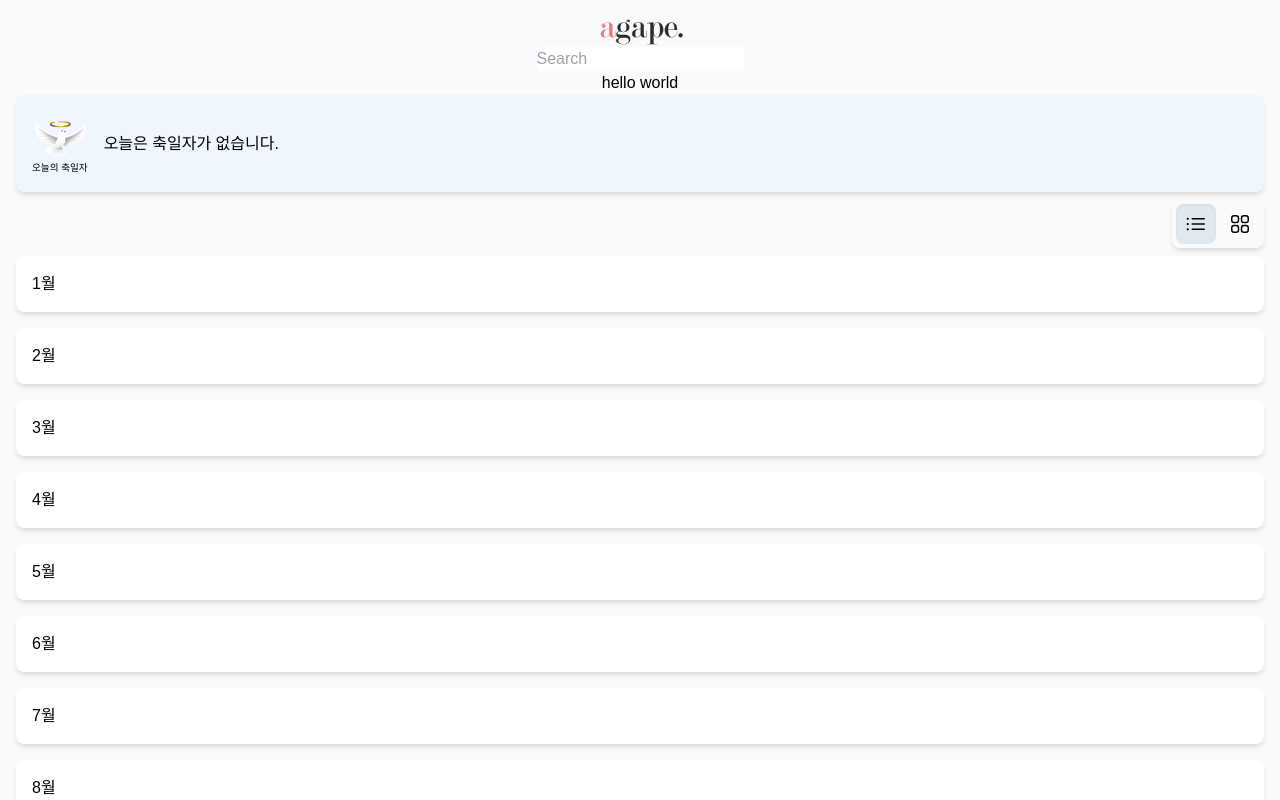
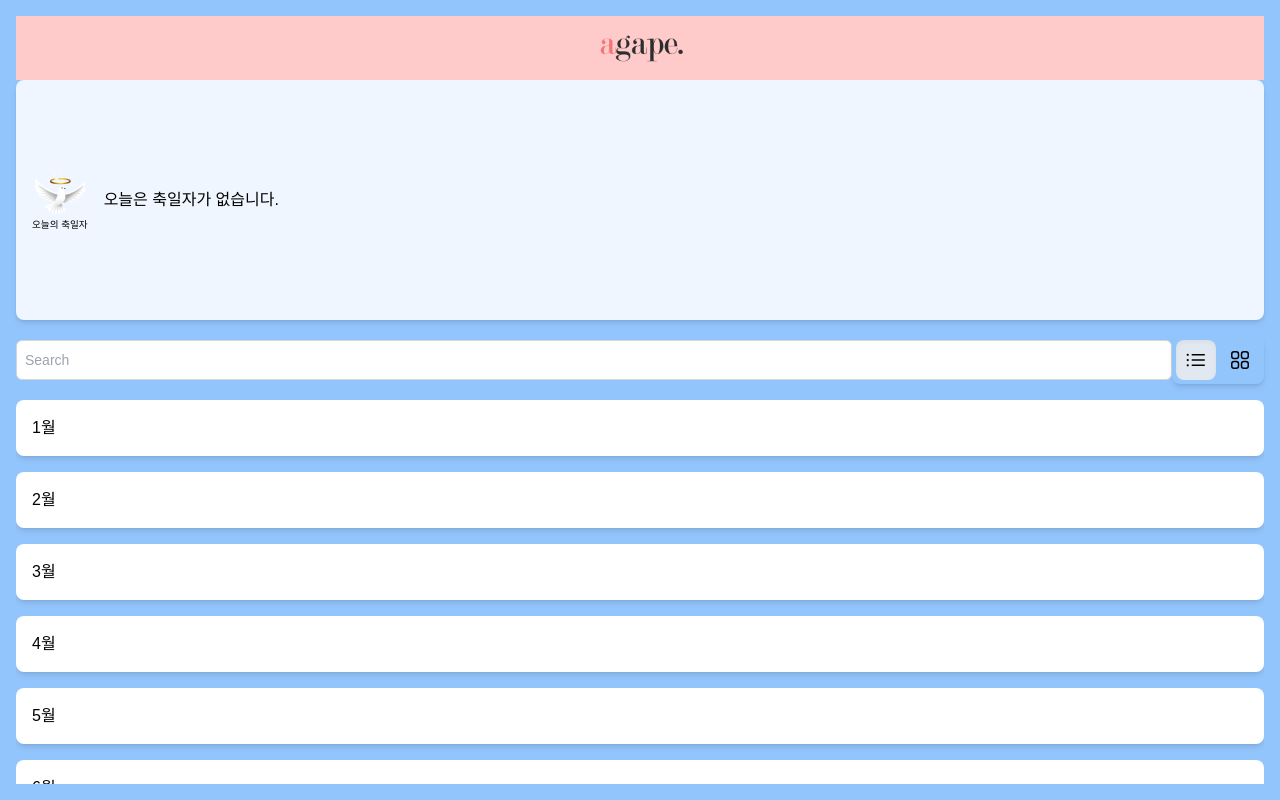
Before and after one commit to Kenny-Korea/NameDayNotifier, a React (Vite) app: page / in a window 1280 px wide. Shown: the top 800 px of the page. Built offline with nearby package versions, Linux system fonts and the light colour scheme; a web font is replaced by a local one.

Commit message:
fix: url 홈페이지 등록

```diff
--- a/package.json
+++ b/package.json
@@ -9,6 +9,7 @@
     "lint": "eslint .",
     "preview": "vite preview"
   },
+  "homepage": "https://kenny-korea.github.io/NameDayNotifier/",
   "dependencies": {
     "@aws-sdk/client-dynamodb": "^3.731.1",
     "@aws-sdk/lib-dynamodb": "^3.731.1",
--- a/src/App.tsx
+++ b/src/App.tsx
@@ -1,27 +1,26 @@
 import Card from "./components/card/Card";
-import CardLayout from "./components/card/CardLayout";
 import ExcelParser from "./components/excel/ExcelParser";
 import ExcelUploader from "./components/excel/ExcelUploader";
+import Content from "./components/layout/Content";
+import Header from "./components/layout/Header";
 import NameDay from "./components/NameDay";
-import SearchBar from "./components/search/SearchBar";
 import SpreadSheet from "./components/SpreadSheet";
+import Table from "./components/Table";
 import Today from "./components/Today";
 import "./main.css";
-import AGAPE_CI from "/agape-ci.png";
 
 const App = () => {
   return (
-    <div className="w-screen h-screen p-4 flex flex-col items-center bg-gradient-to-b from-gray-50 via-gray-50/95 to-gray-50/90">
-      <img src={AGAPE_CI} className="w-24" />
-
-      <SearchBar />
-      {/* <ExcelParser /> */}
-      {/* <ExcelUploader /> */}
-      {/* <NameDay /> */}
-      {/* <SpreadSheet /> */}
-      <p>hello world</p>
-      <Today />
-      <CardLayout />
+    // <div className="w-screen h-screen p-4 flex flex-col items-center bg-gradient-to-b from-gray-50 via-gray-50/95 to-gray-50/90">
+    <div className="w-screen h-screen flex flex-col bg-blue-300">
+      <div className="w-full h-full p-4 flex flex-col">
+        <Header />
+        <Content />
+        {/* <ExcelParser /> */}
+        {/* <ExcelUploader /> */}
+        {/* <NameDay /> */}
+        {/* <SpreadSheet /> */}
+      </div>
     </div>
   );
 };
--- a/src/components/Today.tsx
+++ b/src/components/Today.tsx
@@ -2,7 +2,7 @@ import pigeon from "/pigeon.png";
 
 const Today = () => {
   return (
-    <div className="w-full flex items-center gap-4 layout-card bg-blue-50">
+    <div className="w-full h-60 flex items-center gap-4 layout-card bg-blue-50">
       <div className="flex flex-col items-center justify-center">
         <img src={pigeon} alt="pigeon" className="w-fit" />
         <p className="text-[0.6rem]">오늘의 축일자</p>
--- a/src/components/card/Card.tsx
+++ b/src/components/card/Card.tsx
@@ -1,8 +1,8 @@
 import { motion } from "framer-motion";
 import { LayoutType } from "../../types/types";
 
-const Card = (props: { children: React.ReactNode; layout: LayoutType }) => {
-  const { children, layout } = props;
+const Card = (props: { children: React.ReactNode; cardLayout: LayoutType }) => {
+  const { children, cardLayout: layout } = props;
   return (
     <motion.div layout>
       <div className={`w-full ${layout === "grid" && "min-h-40"} bg-white layout-card transition-all duration-300`}>
--- a/src/components/card/CardLayout.tsx
+++ /dev/null
@@ -1,43 +0,0 @@
-import { useState } from "react";
-import Card from "./Card";
-import { motion } from "framer-motion";
-import LayoutComposition from "./LayoutComposition";
-import { LayoutType } from "../../types/types";
-
-const CardLayout = () => {
-  const [layout, setLayout] = useState<LayoutType>("single");
-
-  const toggleLayout = (type: LayoutType) => {
-    if (type === layout) return;
-    setLayout(type);
-  };
-
-  return (
-    <div className="w-full">
-      <div className="w-full flex justify-end pt-2 pb-2">
-        <LayoutComposition layout={layout} toggleLayout={toggleLayout} />
-      </div>
-
-      <motion.div
-        className={`grid ${layout === "single" ? "grid-cols-1" : "grid-cols-2"} gap-4`}
-        layout
-        transition={{ duration: 0.3 }}
-      >
-        <Card layout={layout}>1월</Card>
-        <Card layout={layout}>2월</Card>
-        <Card layout={layout}>3월</Card>
-        <Card layout={layout}>4월</Card>
-        <Card layout={layout}>5월</Card>
-        <Card layout={layout}>6월</Card>
-        <Card layout={layout}>7월</Card>
-        <Card layout={layout}>8월</Card>
-        <Card layout={layout}>9월</Card>
-        <Card layout={layout}>10월</Card>
-        <Card layout={layout}>11월</Card>
-        <Card layout={layout}>12월</Card>
-      </motion.div>
-    </div>
-  );
-};
-
-export default CardLayout;
--- a/src/components/card/LayoutButton.tsx
+++ b/src/components/card/LayoutButton.tsx
@@ -3,10 +3,10 @@ import { LayoutType } from "../../types/types";
 const LayoutButton = (props: {
   children: React.ReactNode;
   type: LayoutType;
-  layout: LayoutType;
+  cardLayout: LayoutType;
   onClick: (type: LayoutType) => void;
 }) => {
-  const { children, type, layout, onClick } = props;
+  const { children, type, cardLayout: layout, onClick } = props;
   const selected = type === layout;
 
   return (
--- a/src/components/card/LayoutComposition.tsx
+++ b/src/components/card/LayoutComposition.tsx
@@ -1,12 +1,12 @@
 import { LayoutType } from "../../types/types";
 import LayoutButton from "./LayoutButton";
 
-const LayoutComposition = (props: { layout: LayoutType; toggleLayout: (type: LayoutType) => void }) => {
-  const { layout, toggleLayout } = props;
+const LayoutComposition = (props: { cardLayout: LayoutType; toggleLayout: (type: LayoutType) => void }) => {
+  const { cardLayout: cardLayout, toggleLayout } = props;
 
   return (
     <div className="w-fit flex items-center justify-center gap-1 shadow-md rounded-lg p-1">
-      <LayoutButton type="single" layout={layout} onClick={toggleLayout}>
+      <LayoutButton type="single" cardLayout={cardLayout} onClick={toggleLayout}>
         <svg
           xmlns="http://www.w3.org/2000/svg"
           fill="none"
@@ -23,7 +23,7 @@ const LayoutComposition = (props: { layout: LayoutType; toggleLayout: (type: Lay
         </svg>
       </LayoutButton>
 
-      <LayoutButton type="grid" layout={layout} onClick={toggleLayout}>
+      <LayoutButton type="grid" cardLayout={cardLayout} onClick={toggleLayout}>
         <svg
           xmlns="http://www.w3.org/2000/svg"
           fill="none"
--- /dev/null
+++ b/src/components/layout/CardLayout.tsx
@@ -0,0 +1,8 @@
+import { ReactNode } from "react";
+
+const CardLayout = (props: { children: ReactNode }) => {
+  const { children } = props;
+  return <div className="w-full h-full overflow-y-auto min-h-0">{children}</div>;
+};
+
+export default CardLayout;
--- /dev/null
+++ b/src/components/layout/Content.tsx
@@ -0,0 +1,52 @@
+import { useCallback, useState } from "react";
+import Card from "../card/Card";
+import { motion } from "framer-motion";
+import LayoutComposition from "../card/LayoutComposition";
+import { LayoutType } from "../../types/types";
+import CardLayout from "./CardLayout";
+import SearchBar from "../search/SearchBar";
+import Today from "../Today";
+
+const Content = () => {
+  const [cardLayout, setCardLayout] = useState<LayoutType>("single");
+
+  const toggleLayout = useCallback(
+    (type: LayoutType) => {
+      if (type === cardLayout) return;
+      setCardLayout(type);
+    },
+    [cardLayout]
+  );
+
+  return (
+    <div className="flex-1 grid grid-rows-[auto_auto_1fr] min-h-0">
+      <Today />
+      <div className="w-full h-20 flex justify-between items-center pt-2 pb-2">
+        <SearchBar />
+        <LayoutComposition cardLayout={cardLayout} toggleLayout={toggleLayout} />
+      </div>
+      <CardLayout>
+        <motion.div
+          className={`grid ${cardLayout === "single" ? "grid-cols-1" : "grid-cols-2"} gap-4`}
+          layout
+          transition={{ duration: 0.3 }}
+        >
+          <Card cardLayout={cardLayout}>1월</Card>
+          <Card cardLayout={cardLayout}>2월</Card>
+          <Card cardLayout={cardLayout}>3월</Card>
+          <Card cardLayout={cardLayout}>4월</Card>
+          <Card cardLayout={cardLayout}>5월</Card>
+          <Card cardLayout={cardLayout}>6월</Card>
+          <Card cardLayout={cardLayout}>7월</Card>
+          <Card cardLayout={cardLayout}>8월</Card>
+          <Card cardLayout={cardLayout}>9월</Card>
+          <Card cardLayout={cardLayout}>10월</Card>
+          <Card cardLayout={cardLayout}>11월</Card>
+          <Card cardLayout={cardLayout}>12월</Card>
+        </motion.div>
+      </CardLayout>
+    </div>
+  );
+};
+
+export default Content;
--- /dev/null
+++ b/src/components/layout/Header.tsx
@@ -0,0 +1,11 @@
+import AGAPE_CI from "/agape-ci.png";
+
+const Header = () => {
+  return (
+    <div className="w-full h-16 flex items-center justify-center bg-red-200">
+      <img src={AGAPE_CI} className="w-24" />
+    </div>
+  );
+};
+
+export default Header;
--- a/src/components/search/SearchBar.tsx
+++ b/src/components/search/SearchBar.tsx
@@ -1,4 +1,4 @@
-import { useCallback, useState, useRef } from "react";
+import { useCallback, useState, useRef, memo } from "react";
 
 const SearchBar = () => {
   const [search, setSearch] = useState("");
@@ -16,10 +16,13 @@ const SearchBar = () => {
   }, []);
 
   return (
-    <div className="SearchBar">
-      <input type="text" placeholder="Search" onChange={handleTypeText} />
-    </div>
+    <input
+      type="text"
+      placeholder="Search"
+      className="w-full h-10 p-1 pl-2 text-sm outline-none border-gray-300 rounded-md border"
+      onChange={handleTypeText}
+    />
   );
 };
 
-export default SearchBar;
+export default memo(SearchBar);
--- /dev/null
+++ b/src/components/util/util.date.ts
@@ -0,0 +1,16 @@
+import dayjs from "dayjs";
+
+export class DateUtil {
+  constructor() {
+    this.date = dayjs();
+  }
+
+  public date: dayjs.Dayjs;
+
+  public getMonth() {
+    const dayjsMonth = dayjs().month();
+    return dayjsMonth + 1;
+  }
+}
+
+export const util = new DateUtil();
```
